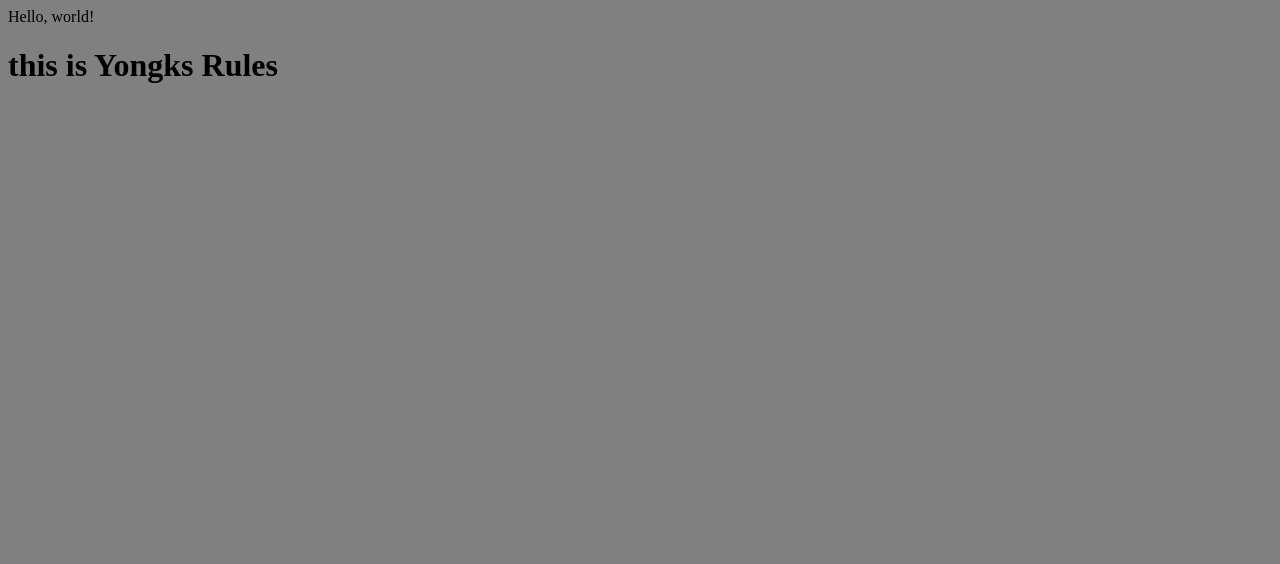
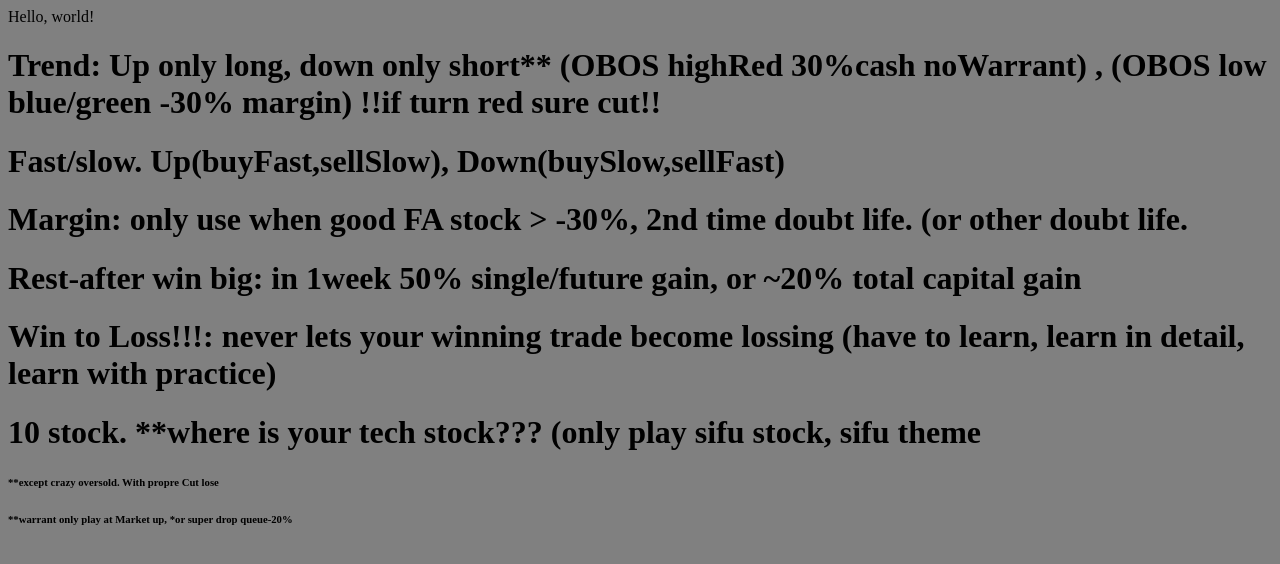
Before and after one commit to yongks18/yongks.github.io, a plain HTML site: page index.html in a window 1280 px wide. Drawn offline with Linux system fonts and the light colour scheme.

Commit message:
Update index.html

```diff
--- a/index.html
+++ b/index.html
@@ -5,6 +5,14 @@
         </head>
         <body style="background-color:grey;">
             Hello, world!
-            <h1>this is Yongks Rules</h1>
+            <h1>Trend: Up only long, down only short** (OBOS highRed 30%cash noWarrant) , (OBOS low blue/green -30% margin) !!if turn red sure cut!!</h1>
+            <h1>Fast/slow.   Up(buyFast,sellSlow), Down(buySlow,sellFast)</h1>
+            <h1>Margin: only use when good FA stock > -30%, 2nd time doubt life. (or other doubt life.</h1>
+            <h1>Rest-after win big: in 1week 50% single/future gain, or ~20% total capital gain</h1>
+            <h1>Win to Loss!!!: never lets your winning trade become lossing (have to learn, learn in detail, learn with practice)</h1>
+            <h1>10 stock. **where is your tech stock???   (only play sifu stock, sifu theme</h1>
+
+            <h6>**except crazy oversold. With propre Cut lose</h6>
+            <h6>**warrant only play at Market up, *or super drop queue-20%</h6>
         </body>
     </html>
```
